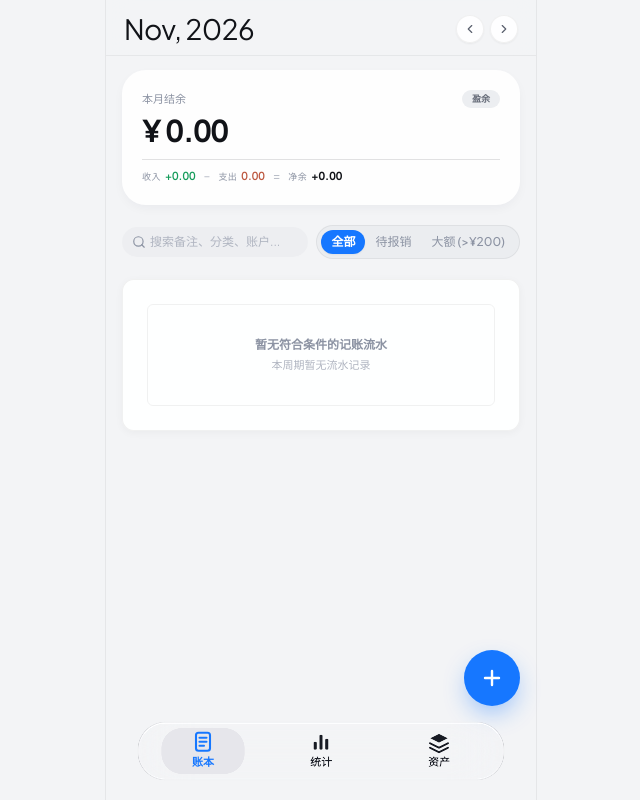
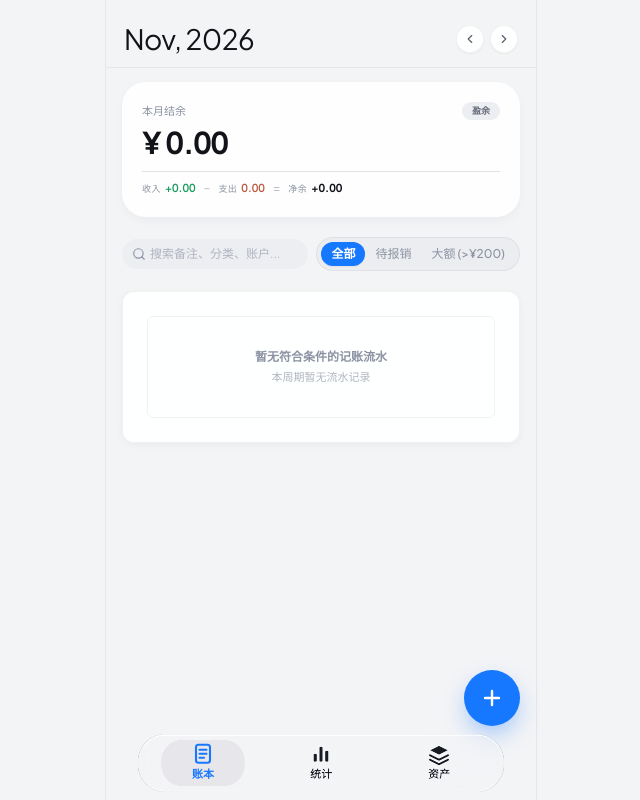
Before and after one commit to NEPHERAovo/hamster-stash, a React (Vite) app: page / in a window 1280 px wide. Shown: the whole page, without its empty margins (319-959 px from the left). Built offline with nearby package versions, Linux system fonts and the light colour scheme.

Commit message:
fix(ui): adjust ios safe area insets for header clarity and dock placement

```diff
--- a/src/components/layout/ModernBottomNav.tsx
+++ b/src/components/layout/ModernBottomNav.tsx
@@ -50,7 +50,7 @@ export const ModernBottomNav: React.FC<ModernBottomNavProps> = ({
   return (
     <>
       {showAddButton && onAddClick && (
-        <div className="fixed bottom-[calc(94px+var(--safe-bottom))] left-1/2 -translate-x-1/2 w-full max-w-[430px] pointer-events-none z-50">
+        <div className="fixed bottom-[calc(74px+var(--safe-bottom))] left-1/2 -translate-x-1/2 w-full max-w-[430px] pointer-events-none z-50">
           <button
             type="button"
             onClick={onAddClick}
@@ -70,7 +70,7 @@ export const ModernBottomNav: React.FC<ModernBottomNavProps> = ({
 
       <div
         className={cn(
-          'fixed bottom-0 left-1/2 -translate-x-1/2 w-full max-w-[430px] z-50 pb-[calc(20px+var(--safe-bottom))] px-4 pointer-events-none select-none',
+          'fixed bottom-0 left-1/2 -translate-x-1/2 w-full max-w-[430px] z-50 pb-[calc(8px+var(--safe-bottom))] px-4 pointer-events-none select-none',
           className
         )}
       >
--- a/src/components/layout/PageHeader.tsx
+++ b/src/components/layout/PageHeader.tsx
@@ -30,8 +30,8 @@ export const PageHeader: React.FC<PageHeaderProps> = ({
   return (
     <header
       className={cn(
-        'sticky top-0 z-40 px-4.5 pt-[calc(0.625rem+var(--safe-top))] pb-2 flex items-center justify-between min-h-[calc(3.5rem+var(--safe-top))] box-border select-none transition-colors duration-200',
-        'bg-(--paper-base)/85 backdrop-blur-md border-b border-(--rule-hairline) page-header-bar',
+        'sticky top-0 z-40 px-4.5 pt-[calc(1.25rem+var(--safe-top))] pb-2.5 flex items-center justify-between min-h-[calc(4.25rem+var(--safe-top))] box-border select-none transition-colors duration-200',
+        'bg-(--paper-base)/90 backdrop-blur-md border-b border-(--rule-hairline) page-header-bar',
         className
       )}
     >
--- a/src/plugins/owned-items/components/ItemDetailSubPage.tsx
+++ b/src/plugins/owned-items/components/ItemDetailSubPage.tsx
@@ -221,7 +221,7 @@ export const ItemDetailSubPage: React.FC<ItemDetailSubPageProps> = ({ onClose, p
 
   return (
     <div className="w-full pb-20 animate-fade-in select-none">
-      <div className="sticky top-0 z-30 px-4.5 pt-[calc(0.625rem+var(--safe-top))] pb-2 bg-(--paper-base)/90 backdrop-blur-md border-b border-(--rule-hairline) flex items-center justify-between min-h-[calc(3.5rem+var(--safe-top))] box-border">
+      <div className="sticky top-0 z-30 px-4.5 pt-[calc(1.25rem+var(--safe-top))] pb-2.5 bg-(--paper-base)/90 backdrop-blur-md border-b border-(--rule-hairline) flex items-center justify-between min-h-[calc(4.25rem+var(--safe-top))] box-border">
         <div className="flex items-center gap-2 min-w-0">
           <button
             type="button"
--- a/src/plugins/owned-items/components/ItemListSubPage.tsx
+++ b/src/plugins/owned-items/components/ItemListSubPage.tsx
@@ -82,7 +82,7 @@ export const ItemListSubPage: React.FC<ItemListSubPageProps> = ({ onClose }) =>
   return (
     <div className="w-full pb-20 animate-fade-in select-none">
       {onClose && (
-        <div className="sticky top-0 z-30 px-4.5 pt-[calc(0.625rem+var(--safe-top))] pb-2 bg-(--paper-base)/90 backdrop-blur-md border-b border-(--rule-hairline) flex items-center justify-between min-h-[calc(3.5rem+var(--safe-top))] box-border">
+        <div className="sticky top-0 z-30 px-4.5 pt-[calc(1.25rem+var(--safe-top))] pb-2.5 bg-(--paper-base)/90 backdrop-blur-md border-b border-(--rule-hairline) flex items-center justify-between min-h-[calc(4.25rem+var(--safe-top))] box-border">
           <div className="flex items-center gap-2">
             <button
               type="button"
```
